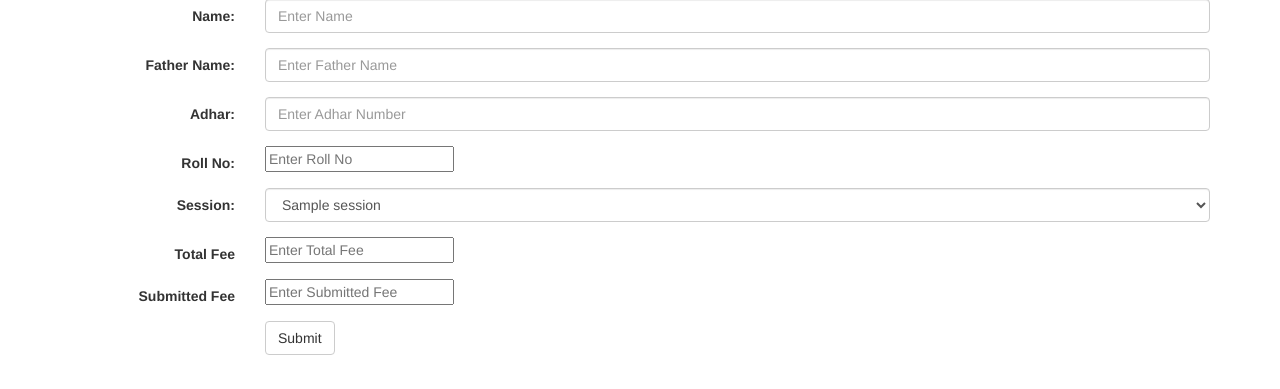
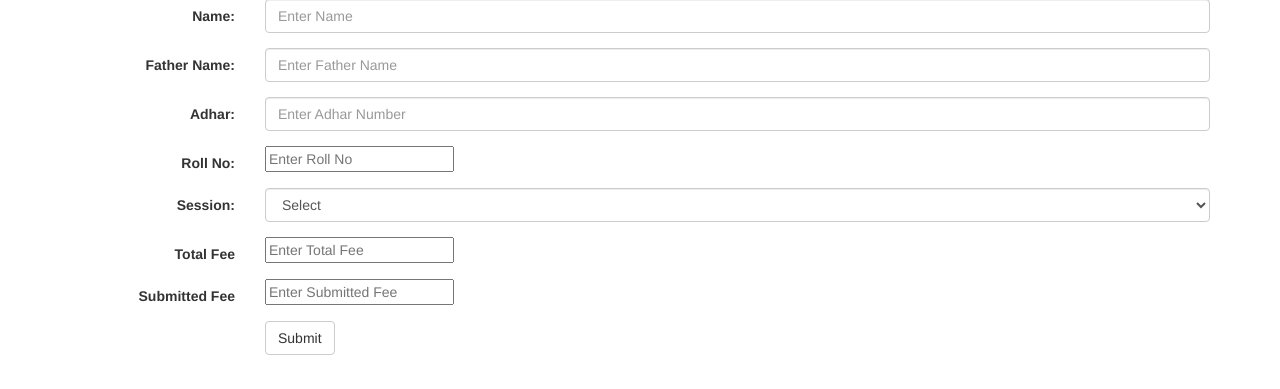
Before and after one commit to mohdzain98/School-Fees-Management, a Flask app: template templates/insert.html in a window 1280 px wide. Shown: the part 121-510 px from the top of the page. Run offline with Flask 3, Linux system fonts and the light colour scheme; the template is opened without the code that fills it: most values are stand-ins (such as "Sample title", 1, 10 or a date in 2020); some libraries are stand-ins or nearby versions.

Commit message:
Update insert.html

```diff
--- a/templates/insert.html
+++ b/templates/insert.html
@@ -45,6 +45,7 @@
       <label class="control-label col-sm-2" for="session">Session:</label>
       <div class="col-sm-10">
         <select class="form-control" id="session" name="session">
+          <option>Select</option>
           {% for a in sessions%}
           <option value={{a[1]}}> {{a[1]}} </option>
           {% endfor %}
```
